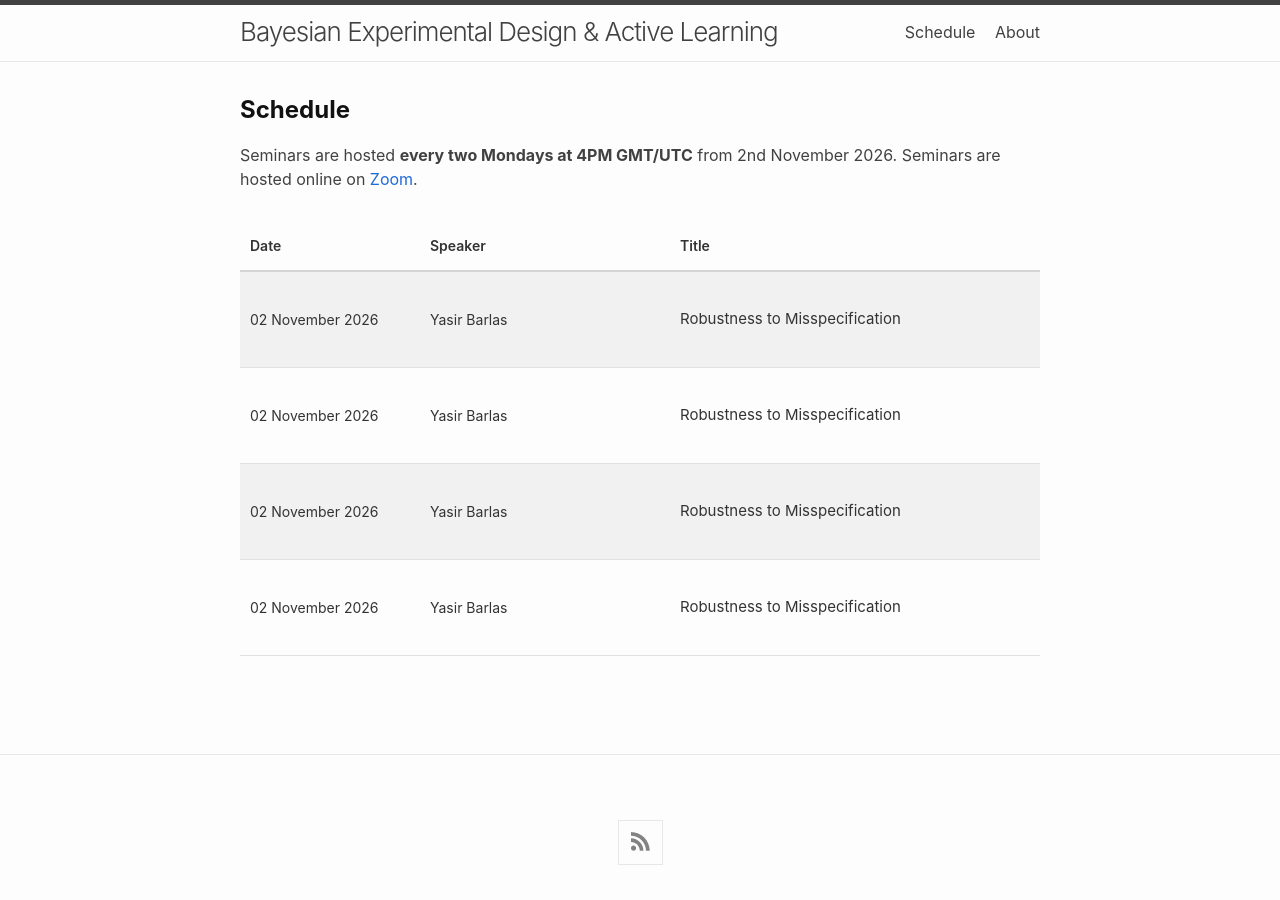
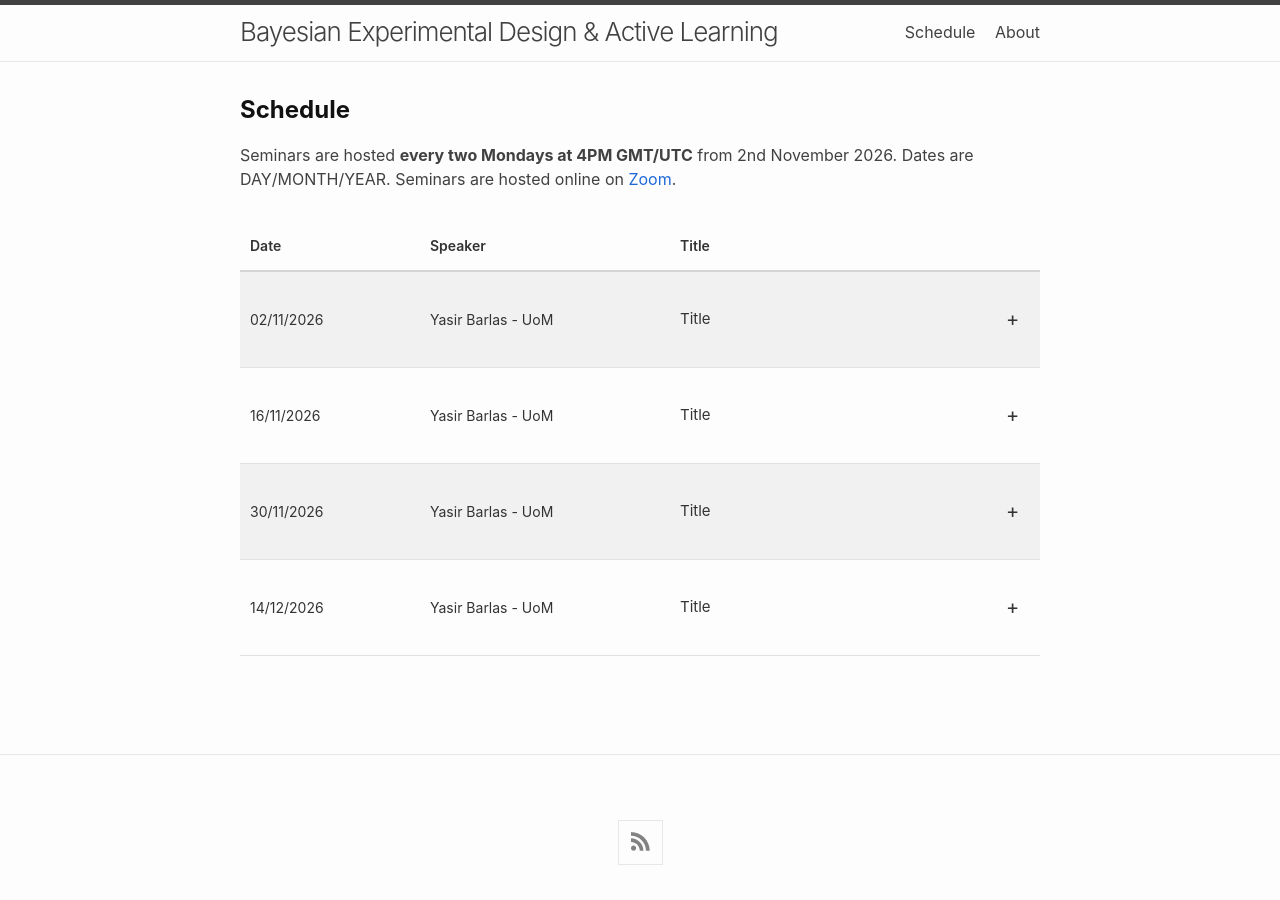
Before and after one commit to bayesiandesign/seminar, a Jekyll site: the page built from schedule.html, in a window 1280 px wide. Built offline with Jekyll 4.4.1, drawn with Linux system fonts in a browser that asks for light colours; nearby versions of some CDN libraries.

Commit message:
Update schedule.html

```diff
--- a/schedule.html
+++ b/schedule.html
@@ -7,7 +7,7 @@ permalink: /schedule/
 <div class="about">
   <h2><span style='font-weight: bold;'>Schedule</span></h2>
 
-  <p>Seminars are hosted <span style='font-weight: bold;'>every two Mondays at 4PM GMT/UTC</span> from 2nd November 2026. Seminars are hosted online on <a href="https://zoom.us/j/97648549165">Zoom</a>.</p>
+  <p>Seminars are hosted <span style='font-weight: bold;'>every two Mondays at 4PM GMT/UTC</span> from 2nd November 2026. Dates are DAY/MONTH/YEAR. Seminars are hosted online on <a href="https://zoom.us/j/97648549165">Zoom</a>.</p>
 
   <div class="seminar-schedule">
 
@@ -15,70 +15,131 @@ permalink: /schedule/
         <div>Date</div>
         <div>Speaker</div>
         <div>Title</div>
+        <div></div>
     </div>
 
 
     <details class="seminar-row">
+
         <summary>
-            <span class="seminar-date">02 November 2026</span>
-            <span class="seminar-speaker">Yasir Barlas</span>
-            <span class="seminar-title">Robustness to Misspecification</span>
+            <div class="seminar-date">
+                02/11/2026
+            </div>
+
+            <div class="seminar-speaker">
+                Yasir Barlas - UoM
+            </div>
+
+            <div class="seminar-title">
+                Title
+            </div>
+
+            <div class="seminar-expand">
+                +
+            </div>
         </summary>
 
         <div class="seminar-abstract">
             <strong>Abstract</strong>
+
             <p>
                 This is where the abstract for the seminar goes.
             </p>
         </div>
+
     </details>
 
 
     <details class="seminar-row">
+
         <summary>
-            <span class="seminar-date">02 November 2026</span>
-            <span class="seminar-speaker">Yasir Barlas</span>
-            <span class="seminar-title">Robustness to Misspecification</span>
+            <div class="seminar-date">
+                16/11/2026
+            </div>
+
+            <div class="seminar-speaker">
+                Yasir Barlas - UoM
+            </div>
+
+            <div class="seminar-title">
+                Title
+            </div>
+
+            <div class="seminar-expand">
+                +
+            </div>
         </summary>
 
         <div class="seminar-abstract">
             <strong>Abstract</strong>
+
             <p>
                 This is where the abstract for the seminar goes.
             </p>
         </div>
+
     </details>
 
 
     <details class="seminar-row">
+
         <summary>
-            <span class="seminar-date">02 November 2026</span>
-            <span class="seminar-speaker">Yasir Barlas</span>
-            <span class="seminar-title">Robustness to Misspecification</span>
+            <div class="seminar-date">
+                30/11/2026
+            </div>
+
+            <div class="seminar-speaker">
+                Yasir Barlas - UoM
+            </div>
+
+            <div class="seminar-title">
+                Title
+            </div>
+
+            <div class="seminar-expand">
+                +
+            </div>
         </summary>
 
         <div class="seminar-abstract">
             <strong>Abstract</strong>
+
             <p>
                 This is where the abstract for the seminar goes.
             </p>
         </div>
+
     </details>
 
 
     <details class="seminar-row">
+
         <summary>
-            <span class="seminar-date">02 November 2026</span>
-            <span class="seminar-speaker">Yasir Barlas</span>
-            <span class="seminar-title">Robustness to Misspecification</span>
+            <div class="seminar-date">
+                14/12/2026
+            </div>
+
+            <div class="seminar-speaker">
+                Yasir Barlas - UoM
+            </div>
+
+            <div class="seminar-title">
+                Title
+            </div>
+
+            <div class="seminar-expand">
+                +
+            </div>
         </summary>
 
         <div class="seminar-abstract">
             <strong>Abstract</strong>
+
             <p>
                 This is where the abstract for the seminar goes.
             </p>
         </div>
+
     </details>
 
 </div>
```
